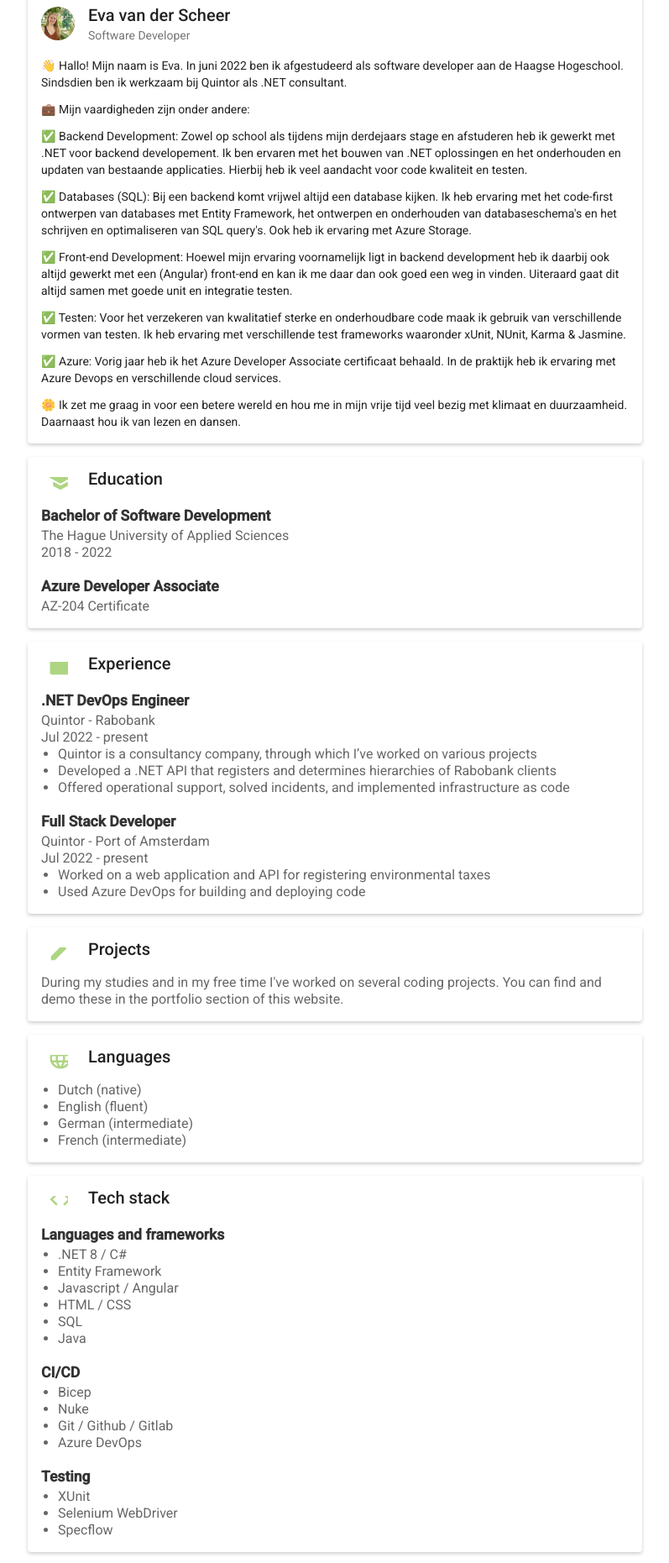
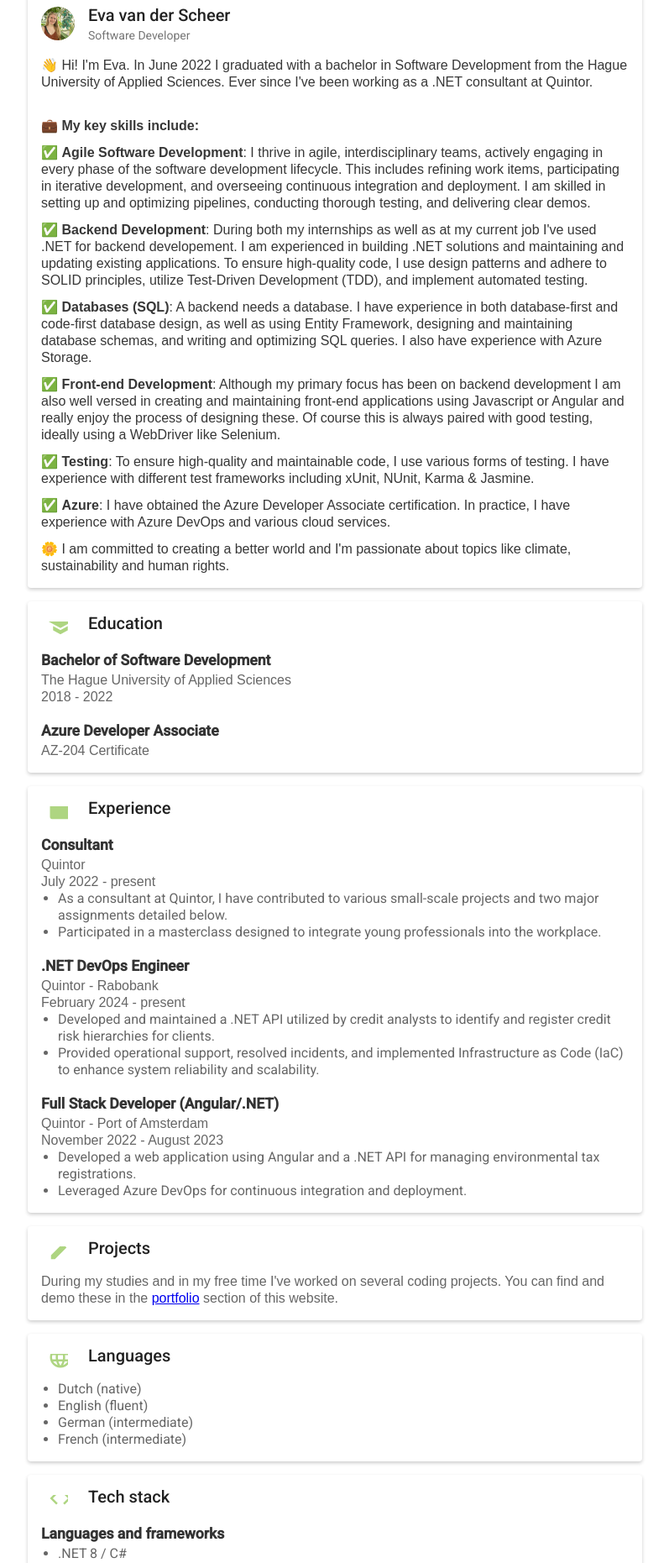
Before and after one commit to Tanilonn/maze, an Angular app: page / in a window 1280 px wide. Shown: the part 100-1961 px from the top of the page at 84% size, without its empty margins (241-1038 px from the left). Built offline with nearby package versions, Linux system fonts and the light colour scheme.

Commit message:
update cv section

```diff
--- a/src/app/home/home/home.component.html
+++ b/src/app/home/home/home.component.html
@@ -30,38 +30,53 @@
     </mat-card-header>
     <mat-card-content>
       <p>
-        👋 Hallo! Mijn naam is Eva. In juni 2022 ben ik afgestudeerd als software developer aan de Haagse Hogeschool.
-        Sindsdien ben ik werkzaam bij Quintor als .NET consultant.
+        👋 Hi! I'm Eva. In June 2022 I graduated with a bachelor in Software Development from the Hague University of
+        Applied Sciences.
+        Ever since I've been working as a .NET consultant at Quintor.
+      </p>
+      <br>
+      <p>
+        💼 <strong>My key skills include:</strong>
       </p>
       <p>
-        💼 Mijn vaardigheden zijn onder andere:
+        ✅ <strong>Agile Software Development</strong>: I thrive in agile, interdisciplinary teams, actively engaging in
+        every phase of the software development
+        lifecycle. This includes refining work items, participating in iterative development, and overseeing continuous
+        integration and deployment. I am skilled in setting up and optimizing pipelines, conducting thorough testing,
+        and delivering clear demos.
       </p>
       <p>
-        ✅ Backend Development: Zowel op school als tijdens mijn derdejaars stage en afstuderen heb ik gewerkt met .NET
-        voor backend developement. Ik ben ervaren met het bouwen van .NET oplossingen en het onderhouden en updaten van
-        bestaande applicaties. Hierbij heb ik veel aandacht voor code kwaliteit en testen.
+        ✅ <strong>Backend Development</strong>: During both my internships as well as at my current job I've used .NET
+        for backend developement. I am experienced in building .NET solutions and maintaining and updating existing
+        applications. To ensure high-quality code, I use design patterns and adhere to SOLID principles, utilize
+        Test-Driven Development (TDD), and implement automated testing.
       </p>
       <p>
-        ✅ Databases (SQL): Bij een backend komt vrijwel altijd een database kijken. Ik heb ervaring met het code-first
-        ontwerpen van databases met Entity Framework, het ontwerpen en onderhouden van databaseschema's en het schrijven
-        en optimaliseren van SQL query's. Ook heb ik ervaring met Azure Storage.
+        ✅ <strong>Databases (SQL)</strong>: A backend needs a database. I have experience in both database-first and
+        code-first database
+        design, as well as using Entity Framework, designing and maintaining database schemas, and writing and
+        optimizing SQL
+        queries. I also have experience with Azure Storage.
       </p>
       <p>
-        ✅ Front-end Development: Hoewel mijn ervaring voornamelijk ligt in backend development heb ik daarbij ook altijd
-        gewerkt met een (Angular) front-end en kan ik me daar dan ook goed een weg in vinden. Uiteraard gaat dit altijd
-        samen met goede unit en integratie testen.
+        ✅ <strong>Front-end Development</strong>: Although my primary focus has been on backend development I am also
+        well versed in
+        creating and maintaining front-end applications using Javascript or Angular and really enjoy the process of
+        designing these. Of course this is always paired with good testing, ideally using a WebDriver like Selenium.
       </p>
       <p>
-        ✅ Testen: Voor het verzekeren van kwalitatief sterke en onderhoudbare code maak ik gebruik van verschillende
-        vormen van testen. Ik heb ervaring met verschillende test frameworks waaronder xUnit, NUnit, Karma & Jasmine.
+        ✅ <strong>Testing</strong>: To ensure high-quality and maintainable code, I use various forms of testing. I have
+        experience with
+        different test frameworks including xUnit, NUnit, Karma & Jasmine.
       </p>
       <p>
-        ✅ Azure: Vorig jaar heb ik het Azure Developer Associate certificaat behaald. In de praktijk heb ik ervaring met
-        Azure Devops en verschillende cloud services.
+        ✅ <strong>Azure</strong>: I have obtained the Azure Developer Associate certification. In practice, I have
+        experience with
+        Azure DevOps and various cloud services.
       </p>
       <p>
-        🌼 Ik zet me graag in voor een betere wereld en hou me in mijn vrije tijd veel bezig met klimaat en
-        duurzaamheid. Daarnaast hou ik van lezen en dansen.
+        🌼 I am committed to creating a better world and I'm passionate about topics like climate, sustainability and
+        human rights.
       </p>
     </mat-card-content>
   </mat-card>
@@ -99,26 +114,36 @@
     </mat-card-header>
     <mat-card-content>
       <div class="content-item">
+        <h3 class="title"><b>Consultant</b></h3>
+        <p class="details">
+          Quintor <br>
+          July 2022 - present
+        </p>
+        <ul class="experience-list">
+          <li>As a consultant at Quintor, I have contributed to various small-scale projects and two major assignments detailed below.</li>
+          <li>Participated in a masterclass designed to integrate young professionals into the workplace.</li>
+        </ul>
+      </div>
+      <div class="content-item">
         <h3 class="title"><b>.NET DevOps Engineer</b></h3>
         <p class="details">
           Quintor - Rabobank <br>
-          Jul 2022 - present
+          February 2024 - present
         </p>
         <ul class="experience-list">
-          <li>Quintor is a consultancy company, through which I’ve worked on various projects</li>
-          <li>Developed a .NET API that registers and determines hierarchies of Rabobank clients</li>
-          <li>Offered operational support, solved incidents, and implemented infrastructure as code</li>
+          <li>Developed and maintained a .NET API utilized by credit analysts to identify and register credit risk hierarchies for clients.</li>
+          <li>Provided operational support, resolved incidents, and implemented Infrastructure as Code (IaC) to enhance system reliability and scalability.</li>
         </ul>
       </div>
       <div class="content-item">
-        <h3 class="title"><b>Full Stack Developer</b></h3>
+        <h3 class="title"><b>Full Stack Developer (Angular/.NET)</b></h3>
         <p class="details">
           Quintor - Port of Amsterdam <br>
-          Jul 2022 - present
+          November 2022 - August 2023
         </p>
         <ul class="experience-list">
-          <li>Worked on a web application and API for registering environmental taxes</li>
-          <li>Used Azure DevOps for building and deploying code</li>
+          <li>Developed a web application using Angular and a .NET API for managing environmental tax registrations.</li>
+          <li>Leveraged Azure DevOps for continuous integration and deployment.</li>
         </ul>
       </div>
     </mat-card-content>
@@ -134,7 +159,7 @@
     <mat-card-content>
       <p class="details">
         During my studies and in my free time I've worked on several coding projects.
-        You can find and demo these in the portfolio section of this website.
+        You can find and demo these in the <a [routerLink]="['/portfolio']">portfolio</a> section of this website.
       </p>
     </mat-card-content>
   </mat-card>
@@ -170,7 +195,8 @@
         <ul class="experience-list">
           <li>.NET 8 / C#</li>
           <li>Entity Framework </li>
-          <li>Javascript / Angular</li>
+          <li>LinQ</li>
+          <li>Javascript / Typescript / Angular</li>
           <li>HTML / CSS</li>
           <li>SQL</li>
           <li>Java</li>
@@ -183,14 +209,29 @@
           <li>Nuke</li>
           <li>Git / Github / Gitlab</li>
           <li>Azure DevOps</li>
+          <li>Docker</li>
+          <li>SonarQube</li>
+          <li>Atlassian Jira</li>
         </ul>
       </div>
       <div class="content-item">
         <h3 class="title"><b>Testing</b></h3>
         <ul class="experience-list">
-          <li>XUnit</li>
+          <li>XUnit / NUnit / Moq</li>
           <li>Selenium WebDriver </li>
+          <li>Karma / Jasmine </li>
           <li>Specflow</li>
+        </ul>
+      </div>
+      <div class="content-item">
+        <h3 class="title"><b>Azure</b></h3>
+        <ul class="experience-list">
+          <li>DevOps</li>
+          <li>App Service</li>
+          <li>Storage Accounts</li>
+          <li>SQL Server</li>
+          <li>Application Insights</li>
+          <li>WebJobs</li>
         </ul>
       </div>
     </mat-card-content>
@@ -205,13 +246,15 @@
     </mat-card-header>
     <mat-card-content>
       <p class="details">
-        During my free time I love to read books, do yoga, dance, and play (board) games. My current favorites include: <br><br>
+        During my free time I love to read books, do yoga, dance, and play (board) games. My current favorites include:
+        <br><br>
         ❤️ Mistborn (favorite book of 2024)<br>
         ❤️ Animal Crossing<br>
         ❤️ Genshin Impact<br>
         ❤️ Modern dance<br>
         ❤️ Pizza Marinara<br>
         ❤️ Flamecraft (board game)<br>
+        ❤️ Crochet<br>
       </p>
     </mat-card-content>
   </mat-card>
--- a/src/app/home/home/home.component.scss
+++ b/src/app/home/home/home.component.scss
@@ -59,6 +59,14 @@ mat-card-header .mat-icon {
     margin: 0;
 }
 
+p {
+    font-family: "Fira Sans", sans-serif;
+    font-weight: 400;
+    font-style: normal;
+    font-size: 1rem;
+    color: #373737;
+}
+
 
 .experience-list {
     list-style-type: disc;
--- a/src/app/portfolio-overview/portfolio/portfolio.component.html
+++ b/src/app/portfolio-overview/portfolio/portfolio.component.html
@@ -28,6 +28,10 @@
             <mat-card-subtitle>Play around in the fun zone of this website. Place cheese cubes on the moon. Go nuts.
                 Work in progress.</mat-card-subtitle>
         </mat-card-header>
+        <mat-card-actions>
+            <a mat-button href="https://github.com/Tanilonn/maze"><mat-icon>code</mat-icon> Source</a>
+            <button mat-button routerLink="/first-ring">Demo</button>
+        </mat-card-actions>
     </mat-card>
 
     <mat-card color="accent" class="card" routerLink="/youtube">
@@ -36,6 +40,10 @@
             <mat-card-subtitle>Mindful content consumption: only see recent videos of channels you're
                 subscribed to. Uses the free YouTube Api.</mat-card-subtitle>
         </mat-card-header>
+        <mat-card-actions>
+            <a mat-button href="https://github.com/Tanilonn/maze/tree/main/src/app/youtube"><mat-icon>code</mat-icon> Source</a>
+            <button mat-button routerLink="/youtube">Demo</button>
+        </mat-card-actions>
     </mat-card>
 
     <a mat-card-link href="https://github.com/Tanilonn/NetSample" class="card-link">
@@ -45,6 +53,9 @@
                 <mat-card-subtitle>A sample API where I've implemented various examples of design patterns and other
                     architecture principles.</mat-card-subtitle>
             </mat-card-header>
+            <mat-card-actions>
+                <a mat-button href="https://github.com/Tanilonn/NetSample"><mat-icon>code</mat-icon> Source</a>
+            </mat-card-actions>
         </mat-card>
     </a>
 
@@ -55,6 +66,9 @@
                 <mat-card-subtitle>A serious game about grief in a world where memories are uploaded to the
                     cloud.</mat-card-subtitle>
             </mat-card-header>
+            <mat-card-actions>
+                <a mat-button href="https://github.com/Tanilonn/AlohaMorta"><mat-icon>code</mat-icon> Source</a>
+            </mat-card-actions>
         </mat-card>
     </a>
 
@@ -63,8 +77,12 @@
             <mat-card-header>
                 <mat-card-title>Hedy</mat-card-title>
                 <mat-card-subtitle>A game designed to teach kids to learn the programming language
-                    Hedy. Link to game in read me.</mat-card-subtitle>
+                    Hedy.</mat-card-subtitle>
             </mat-card-header>
+            <mat-card-actions>
+                <a mat-button href="https://github.com/ItsFiremanSam/Hedy-s-Tale"><mat-icon>code</mat-icon> Source</a>
+                <a mat-button href="https://sbdutchie.itch.io/hedys-tale">Demo</a>
+            </mat-card-actions>
         </mat-card>
     </a>
 
@@ -75,6 +93,9 @@
                 <mat-card-subtitle>A game where you design a garden to fit the needs of different animals.
                     (unfinished)</mat-card-subtitle>
             </mat-card-header>
+            <mat-card-actions>
+                <a mat-button href="https://github.com/Tanilonn/CottageGarden"><mat-icon>code</mat-icon> Source</a>
+            </mat-card-actions>
         </mat-card>
     </a>
 
--- a/src/app/portfolio-overview/portfolio/portfolio.component.scss
+++ b/src/app/portfolio-overview/portfolio/portfolio.component.scss
@@ -14,8 +14,9 @@
 
 .card {
     background-color: rgb(211, 228, 190);
-    width: 200px;
-    height: 200px;
+    width: 210px;
+    height: 210px;
+    flex-direction: column;
     display: flex;
     justify-content: center;
     align-items: center;
@@ -51,8 +52,11 @@ mat-card-title {
 
 mat-card-header .mat-icon {
     font-size: 30px;
-    /* Adjust the size of the icon */
     line-height: 0.3;
+}
+
+a .mat-icon {
+    line-height: 0.9;
 }
 
 .avatar {
```
Lines whose indentation alone changed are shown as unchanged.
